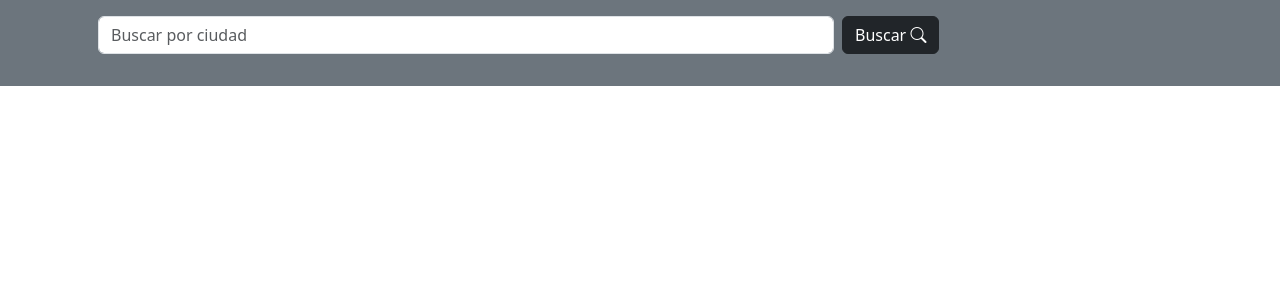
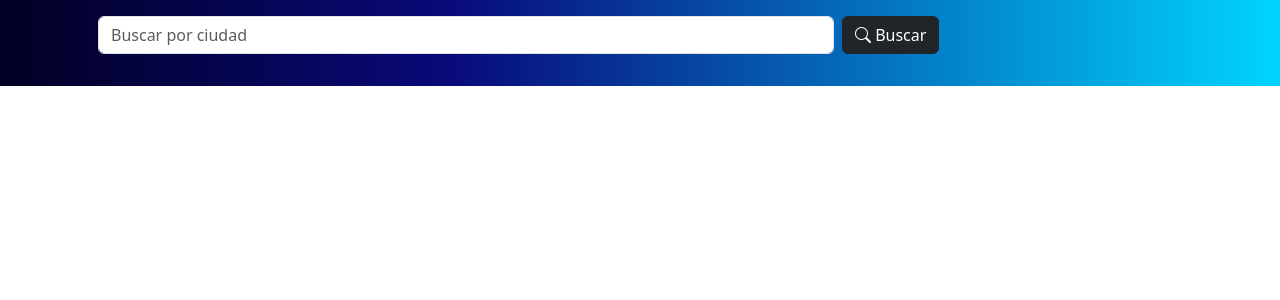
Before and after one commit to julianDev94/weatherApp, a React (Vite) app: page / in a window 1280 px wide. Shown: the top 300 px of the page. Built offline with nearby package versions, Linux system fonts and the light colour scheme.

Commit message:
agrego un color degradado en el background del formulario

```diff
--- a/src/App.css
+++ b/src/App.css
@@ -0,0 +1,9 @@
+.consultaClima {
+  background: #020024;
+  background: linear-gradient(
+    90deg,
+    rgba(2, 0, 36, 1) 0%,
+    rgba(9, 9, 121, 1) 35%,
+    rgba(0, 212, 255, 1) 100%
+  );
+}
--- a/src/components/FormularioConsulta.jsx
+++ b/src/components/FormularioConsulta.jsx
@@ -3,7 +3,7 @@ import { Button, Row, Col, Container } from "react-bootstrap";
 
 const FormularioConsulta = () => {
   return (
-    <section className="bg-secondary">
+    <section className="consultaClima">
       <Container>
         <Form className="py-3">
           <Row>
@@ -21,7 +21,7 @@ const FormularioConsulta = () => {
             </Col>
             <Col md={2}>
               <Button variant="dark" type="submit">
-                Buscar <i class="bi bi-search"></i>
+                 <i class="bi bi-search"></i> Buscar
               </Button>
             </Col>
           </Row>
```
